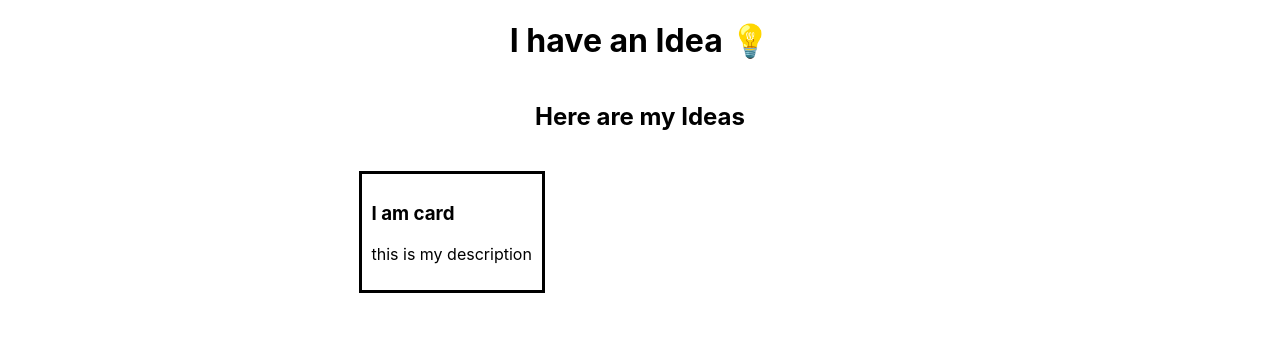
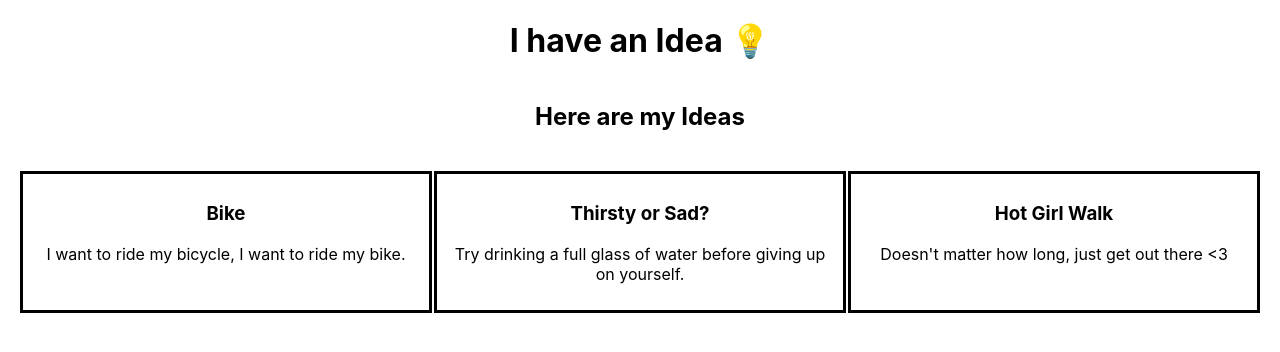
Before and after one commit to chrissycooper/IdeaBox, a React (Create React App) app: page / in a window 1280 px wide. Shown: the top 352 px of the page. Built offline with nearby package versions, Linux system fonts and the light colour scheme.

Commit message:
Add prop drilling to pass data through the tree

```diff
--- a/src/components/Card/Card.css
+++ b/src/components/Card/Card.css
@@ -2,4 +2,5 @@
   box-sizing: border-box;
   border: 3px solid black;
   padding: 10px;
+  text-align: center;
 }
--- a/src/components/Card/Card.js
+++ b/src/components/Card/Card.js
@@ -1,12 +1,12 @@
 import React from "react";
 import "./Card.css";
 
-const Card = () => {
+const Card = ({title, desc, id}) => {
 
   return (
     <div className="card">
-      <h3>I am card</h3>
-      <p> this is my description</p>
+      <h3>{title}</h3>
+      <p> {desc}</p>
     </div>
   )
 }
--- a/src/components/Ideas/Ideas.js
+++ b/src/components/Ideas/Ideas.js
@@ -2,13 +2,17 @@ import React from "react";
 import "./Ideas.css";
 import Card from "../Card/Card";
 
-const Ideas = () => {
+const Ideas = ({ideas}) => {
+  console.log(ideas)
+  const ideaMap = ideas.map((idea) => {
+    return <Card title={idea.title} desc={idea.desc} key={idea.id}/>
+  })
 
   return (
     <>
       <h2> Here are my Ideas </h2>
       <div className="ideas-container">
-        <Card />
+        {ideaMap}
       </div>
     </>
   )
```
